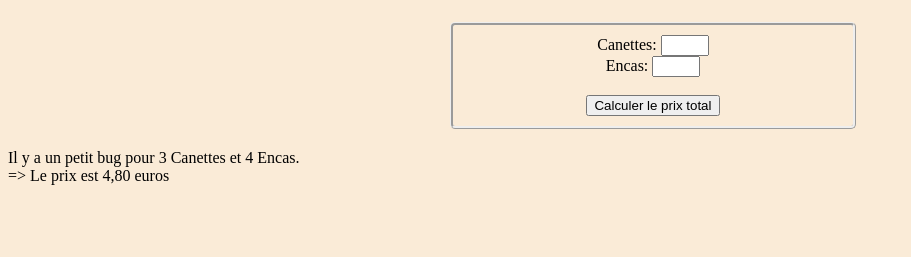
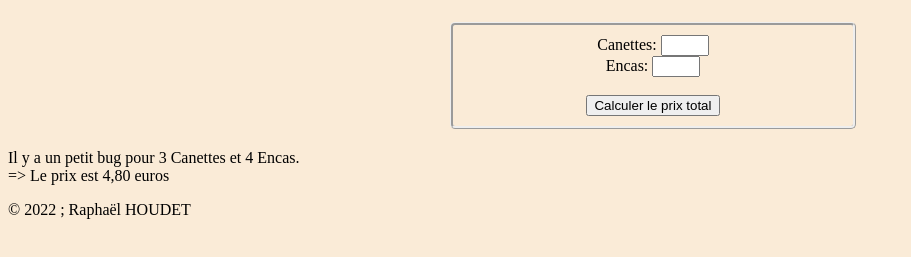
Before and after one commit to DarkStrixs/cafet, a plain HTML site: page index.html in a window 1280 px wide. Shown: the part 213-470 px from the top of the page, without its empty margins (0-911 px from the left). Drawn offline with Linux system fonts and the light colour scheme.

Commit message:
Update index.html

```diff
--- a/index.html
+++ b/index.html
@@ -17,7 +17,9 @@
   </form>
   <h2 id="prix"></h2>
   <p id="Warning"> Il y a un petit bug pour 3 Canettes et 4 Encas.<br> => Le prix est 4,80 euros</p>
-
+<footer>
+  <p>&copy; 2022 ; Rapha&euml;l HOUDET</p>
+</footer>
   <script>
     function calculerPrix(event) {
       event.preventDefault();
```
